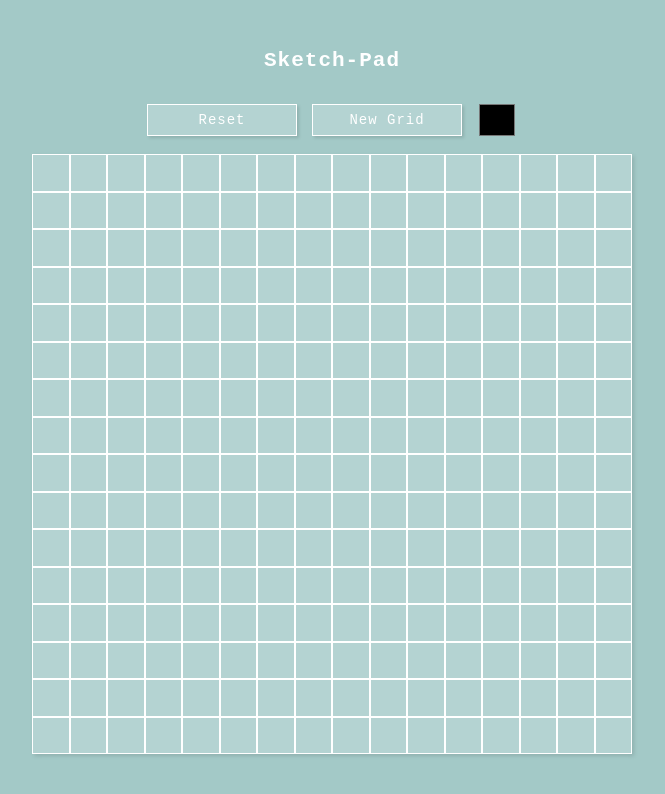
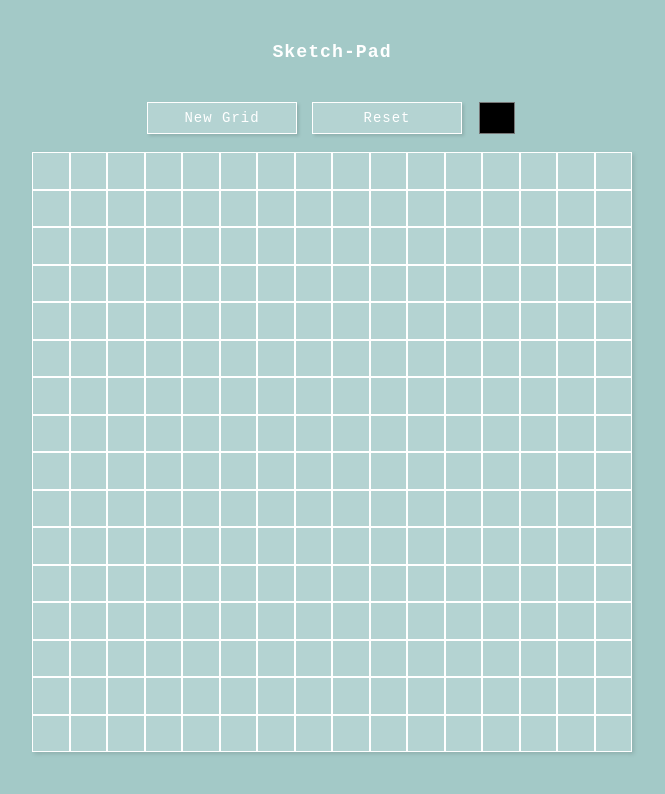
Before and after one commit to ShakeelAhmed12/Sketch-Pad, a plain HTML site: page index.html in a window 1280 px wide. Shown: the whole page, without its empty margins (308-973 px from the left). Drawn offline with Linux system fonts and the light colour scheme.

Commit message:
v1.1.4
bug fixes

```diff
--- a/index.html
+++ b/index.html
@@ -8,13 +8,14 @@
 <body>
 
 <div class="container">
-  <h2>Sketch-Pad</h2>
+  <h1>Sketch-Pad</h1>
 
     <div class="buttons">
-      <button id="reset" class="btn reset">Reset</button>
       <button id="resize" class="btn">
       New Grid</button>
-      <input id="color" type="color">
+      <button id="reset" class="btn reset">Reset</button>
+
+    <input id="color" type="color">
     </div>
 
     <div class="grid">
--- a/style.css
+++ b/style.css
@@ -1,18 +1,9 @@
-body,html {
+
+* {
+  box-sizing: border-box;
   margin: 0;
   padding: 0;
   height: 100%;
-}
-html {
-  display: table;
-  margin: auto;
-}
-* {
-  box-sizing: border-box;
-}
-
-h1, p {
-  margin: 0;
 }
 
 body {
@@ -24,15 +15,17 @@ body {
   vertical-align: middle;
 }
 
-h1 {
-  font-size: 1.3em;
-  line-height: 2;
-}
-
 .container {
   max-width: 600px;
   margin: 0 auto;
   text-align: center;
+}
+
+h1{
+  font-size: 4em;
+}
+.container h1{
+  font-size: 1.8em;
 }
 
 .buttons {
```
